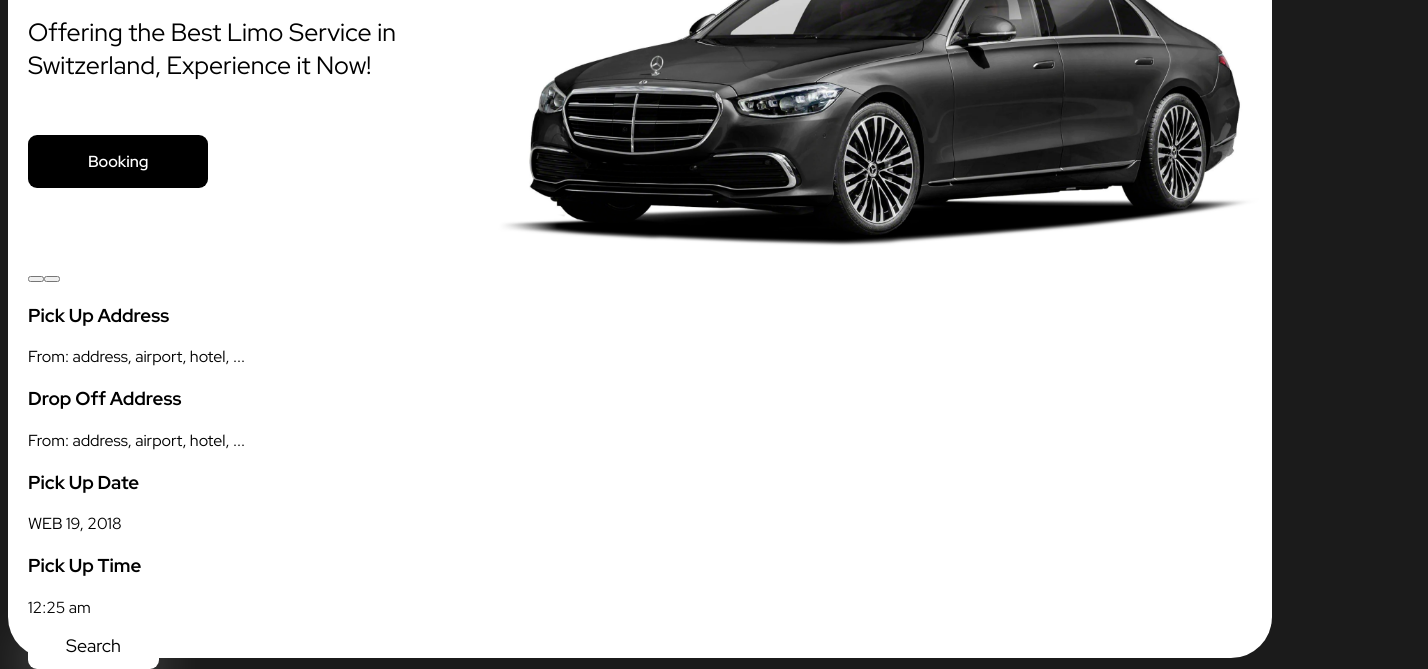
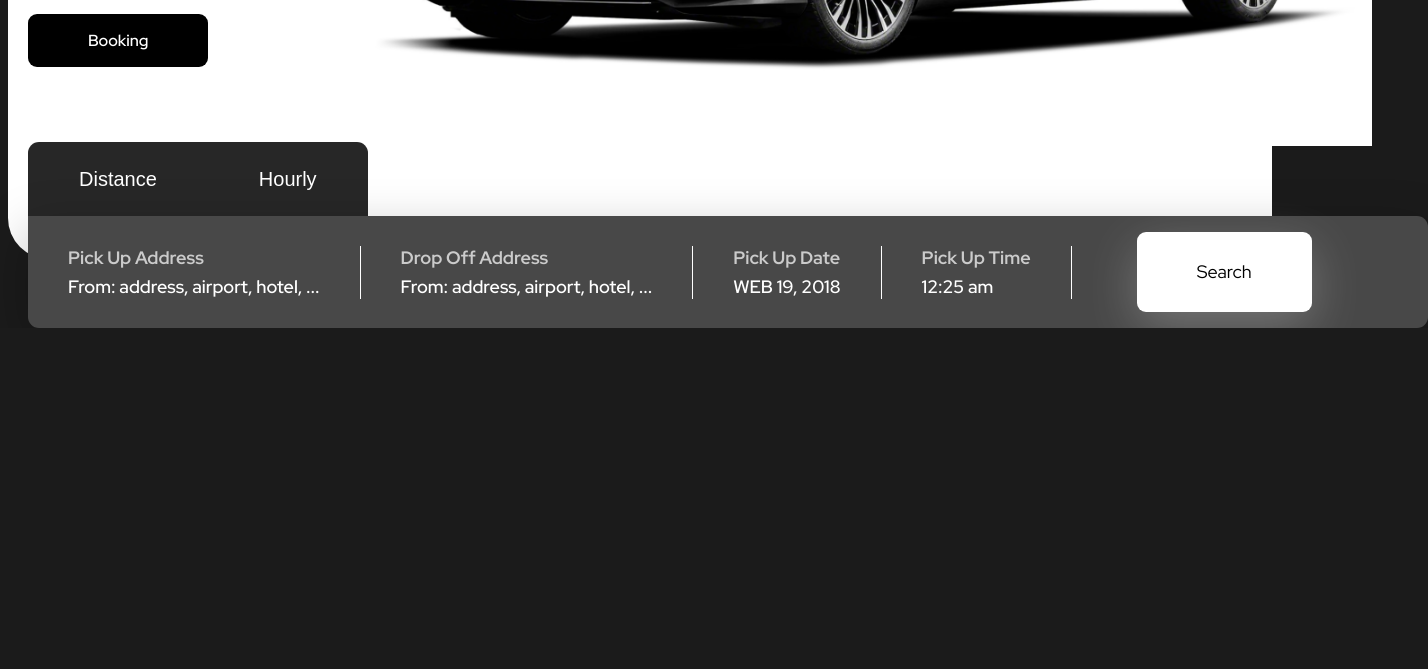
Before and after one commit to AntonioBukin/limoauto, a plain HTML site: page index.html in a window 1280 px wide. Shown: the part 686-1355 px from the top of the page, 1428 px wide, since content can reach past the window. After the commit the page ends 1014 px from the top, so only its background shows below. Drawn offline with Linux system fonts and the light colour scheme.

Commit message:
add style second

```diff
--- a/css/index.css
+++ b/css/index.css
@@ -98,6 +98,7 @@ transition: box-shadow .2s;
     linear-gradient(158.28deg, #FFF8E4 17.51%, rgba(255, 255, 255, 0) 61.97%),
     url(06-mercedes-benz-vehicles-mbsocialcar-v-222-s-class-3400x1440.png);
     border-radius: 41px;
+    padding-bottom: 43px;
 }
 
 .container2 {
@@ -116,6 +117,8 @@ transition: box-shadow .2s;
 
 .hero__content {
     flex: 0 1 50%;
+    position: relative;
+    z-index: 2;
 }
 
 .hero__title {
@@ -153,3 +156,77 @@ transition: box-shadow .2s;
 .hero__btn {
     margin-bottom: 75px;
 }
+
+.hero__tabs {
+    position: relative;
+}
+
+.hero__tab-buttons {
+    display: inline-flex;
+    align-items: center;
+    background-color: #272727;
+    border-radius: 11px 11px 0px 0px;
+}
+
+.hero__tab-btn {
+    font-size: 20px;
+    line-height: 26px;
+    text-align: justify;
+    color: #FFFFFF;
+    border: none;
+    background-color: transparent;
+    padding: 24px 51px;
+    cursor: pointer;
+}
+
+.hero__tab-content {
+    width: 1400px;
+    position: absolute;
+    top: 100%;
+    left: 0;
+    background: #484848;
+    box-shadow: 0px 15px 50px rgba(0, 0, 0, 0.25);
+    border-radius: 0px 11px 11px 11px;
+    display: flex;
+    align-items: center;
+    padding: 16px 0;
+}
+
+.hero__tab-block {
+    padding: 0 40px;
+    flex: 0 0 auto;
+    border-right: 1px solid #FFFFFF;
+}
+
+.hero__tab-block:last-child {
+    display: flex;
+    align-items: center;
+    flex: 0 1 100%;
+    border-right: none;
+}
+
+.hero__tab-title {
+    font-size: 18px;
+    line-height: 24px;
+    color: #CBCBCB;
+    margin: 0;
+    margin-bottom: 5px;
+}
+
+.hero__tab-text {
+    font-weight: 600;
+    font-size: 18px;
+    line-height: 24px;
+    color: #FFFFFF;
+    margin: 0;
+}
+
+.hero__tab-block-btn {
+    margin-left: 65px;
+    padding: 28px 60px;
+}
+
+.hero__media {
+    margin-right: -100px;
+    margin-left: -250px;
+}
--- a/index.html
+++ b/index.html
@@ -49,8 +49,8 @@
                         <a class="hero__btn btn-black" href="#">Booking</a>
                         <div class="hero__tabs">
                             <div class="hero__tab-buttons">
-                                <button class="hero__tab-btn">
-                                    <button class="hero__tab-btn">
+                                <button class="hero__tab-btn">Distance</button>
+                                    <button class="hero__tab-btn">Hourly</button>
                             </div>
                             <div class="hero__tab-content">
                                 <div class="hero__tab-block">
@@ -69,7 +69,7 @@
                                     <h3 class="hero__tab-title">Pick Up Time</h3>
                                     <p class="hero__tab-text">12:25 am</p>
                                 </div>
-                                <a class="hero__tab-btn btn-white" href="#">Search</a>
+                                <a class="hero__tab-block-btn btn-white" href="#">Search</a>
                             </div>
                         </div>
                     </div>
```
